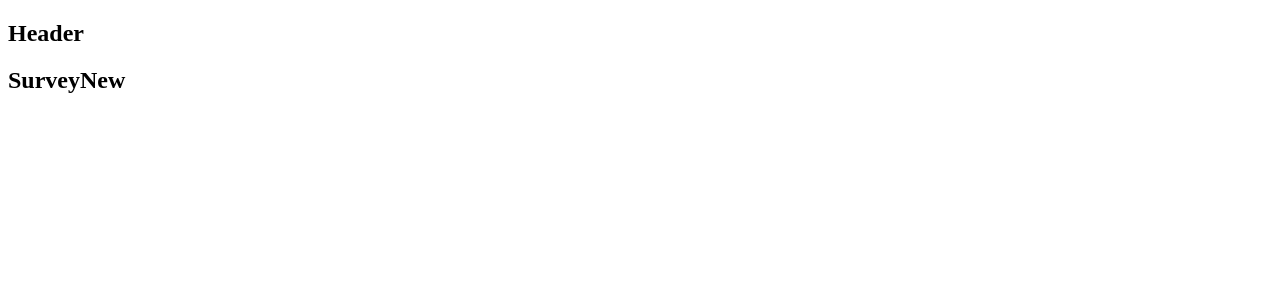
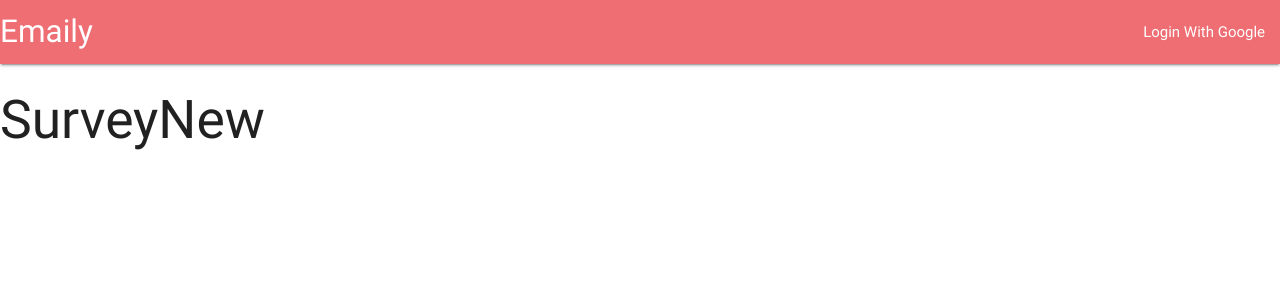
Before and after one commit to mpeiros/Emaily, a React (Create React App) app in the folder client/: page /surveys/new in a window 1280 px wide. Shown: the top 300 px of the page. Built offline with nearby package versions, Linux system fonts and the light colour scheme.

Commit message:
Add materialize css and style Header component

```diff
--- a/client/package.json
+++ b/client/package.json
@@ -8,6 +8,7 @@
     }
   },
   "dependencies": {
+    "materialize-css": "^0.100.1",
     "react": "^15.6.1",
     "react-dom": "^15.6.1",
     "react-redux": "^5.0.5",
--- a/client/src/components/App.js
+++ b/client/src/components/App.js
@@ -1,7 +1,7 @@
 import React from 'react';
 import { BrowserRouter, Route } from 'react-router-dom';
 
-const Header = () => <h2>Header</h2>;
+import Header from './Header';
 const Dashboard = () => <h2>Dashboard</h2>;
 const SurveyNew = () => <h2>SurveyNew</h2>;
 const Landing = () => <h2>Landing</h2>;
--- /dev/null
+++ b/client/src/components/Header.js
@@ -0,0 +1,22 @@
+import React, { Component } from 'react';
+
+class Header extends Component {
+  render() {
+    return (
+      <nav>
+        <div className="nav-wrapper">
+          <a className="left brand-logo">
+            Emaily
+          </a>
+          <ul className="right">
+            <li>
+              <a>Login With Google</a>
+            </li>
+          </ul>
+        </div>
+      </nav>
+    );
+  }
+}
+
+export default Header;
--- a/client/src/index.js
+++ b/client/src/index.js
@@ -1,3 +1,4 @@
+import 'materialize-css/dist/css/materialize.min.css';
 import React from 'react';
 import ReactDOM from 'react-dom';
 import { Provider } from 'react-redux';
```
Also changed, not shown: 1 other file (tests, documents, lock files or other folders).
